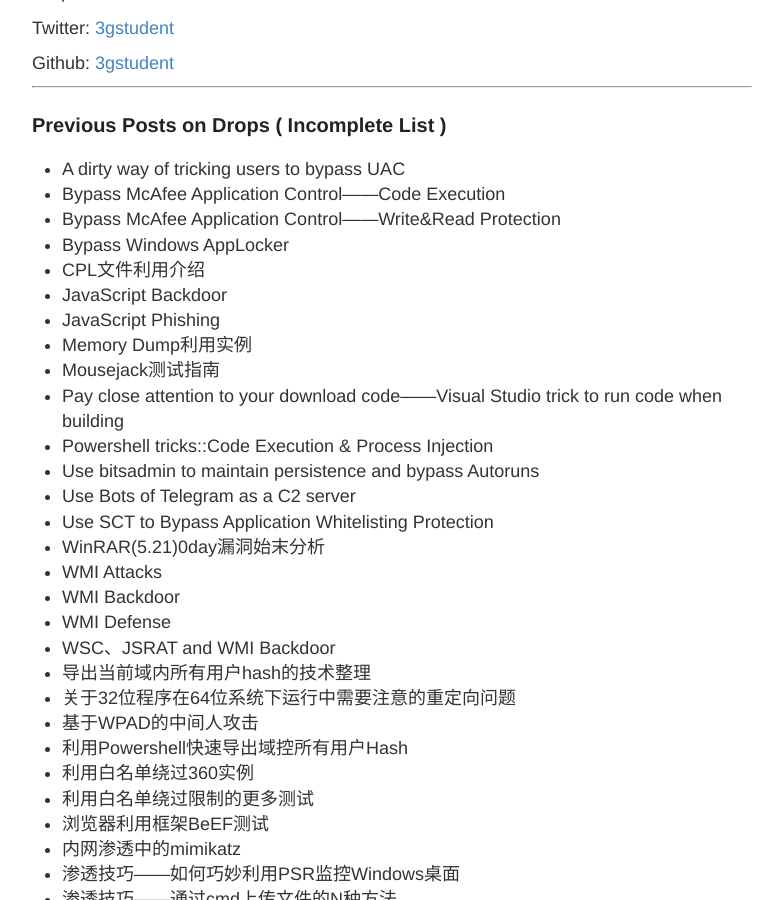
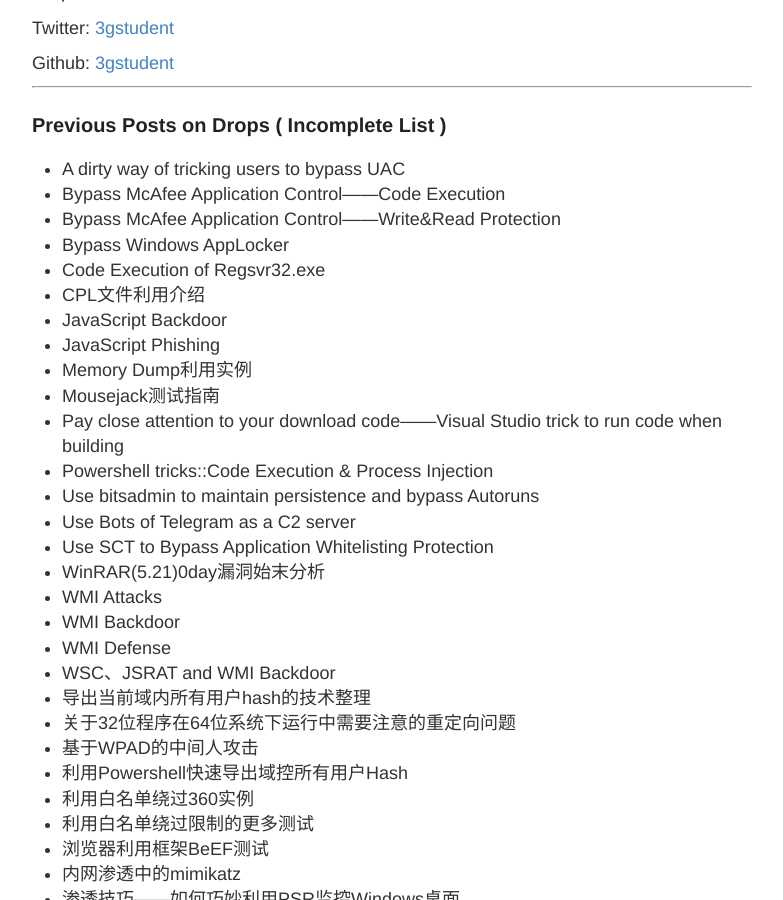
Before and after one commit to 3gstudent/backup-3gstudent.github.io, a Jekyll site: the page built from about.md, in a window 1280 px wide and 900 px high, scrolled down 376 px. Shown: the whole window, without its empty margins (248-1031 px from the left). Built offline with Jekyll 4.4.1, drawn with Linux system fonts in a browser that asks for light colours.

Commit message:
Update about.md

```diff
--- a/about.md
+++ b/about.md
@@ -25,6 +25,7 @@ Github:   [3gstudent](https://github.com/3gstudent)
 - Bypass McAfee Application Control——Code Execution
 - Bypass McAfee Application Control——Write&Read Protection
 - Bypass Windows AppLocker
+- Code Execution of Regsvr32.exe
 - CPL文件利用介绍
 - JavaScript Backdoor
 - JavaScript Phishing
```
